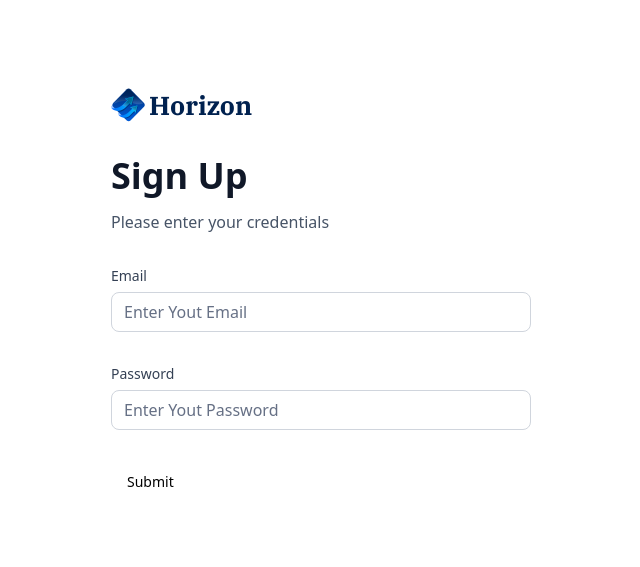
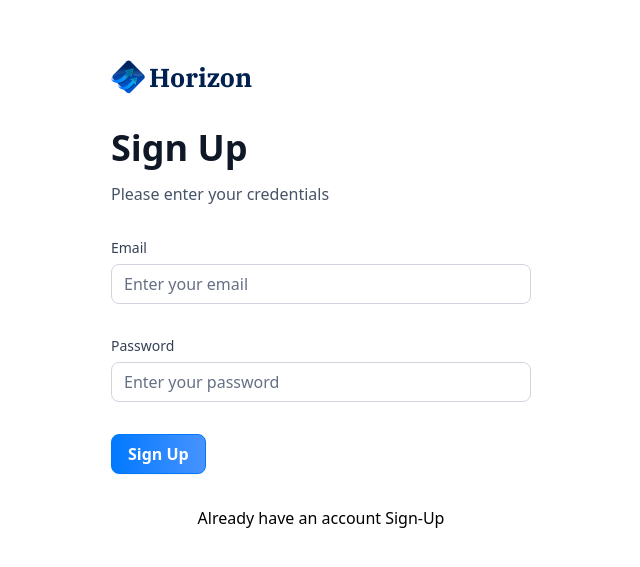
Before and after one commit to PtlMarty/banking-yt-project, a Next.js app: page /sign-up in a window 1280 px wide. Shown: the part 105-672 px from the top of the page, without its empty margins (319-959 px from the left). Built offline with nearby package versions, Linux system fonts and the light colour scheme.

Commit message:
implemented sign-in form with correct types

```diff
--- a/components/AuthForm.tsx
+++ b/components/AuthForm.tsx
@@ -8,8 +8,9 @@ import { useState } from "react";
 import { useForm } from "react-hook-form";
 
 import { authFormSchema } from "@/lib/utils";
+import { Loader2 } from "lucide-react";
 import { z } from "zod";
-import CostumInput from "./CustumInput";
+import CustumInput from "./CustumInput";
 
 const formSchema = z.object({
   email: z.string().email(),
@@ -18,6 +19,7 @@ const formSchema = z.object({
 
 const AuthForm = ({ type }: { type: string }) => {
   const [user, setUser] = useState(null);
+  const [isLoading, setIsLoading] = useState(false);
 
   // 1. Define your form.
   const form = useForm<z.infer<typeof authFormSchema>>({
@@ -32,7 +34,9 @@ const AuthForm = ({ type }: { type: string }) => {
   function onSubmit(values: z.infer<typeof authFormSchema>) {
     // Do something with the form values.
     // ✅ This will be type-safe and validated.
+    setIsLoading(true);
     console.log(values);
+    setIsLoading(false);
   }
   return (
     <section className="auth-form">
@@ -64,24 +68,42 @@ const AuthForm = ({ type }: { type: string }) => {
         <>
           <Form {...form}>
             <form onSubmit={form.handleSubmit(onSubmit)} className="space-y-8">
-              <CostumInput
+              <CustumInput
                 control={form.control}
-                name={"Username"}
-                label={"Email"}
-                placeholder={"Enter Yout Email"}
-                type={"email"}
-              />
-              <CostumInput
-                control={form.control}
-                name={"password"}
-                label={"Password"}
-                placeholder={"Enter Yout Password"}
-                type={"password"}
+                name="email"
+                label="Email"
+                placeholder="Enter your email"
               />
 
-              <Button type="submit">Submit</Button>
+              <CustumInput
+                control={form.control}
+                name="password"
+                label="Password"
+                placeholder="Enter your password"
+              />
+
+              <Button type="submit" className="form-btn" disabled={isLoading}>
+                {isLoading ? (
+                  <>
+                    <Loader2 size={20} className="animate-spin" /> &nbsp;
+                    Loading ...
+                  </>
+                ) : type === "sign-in" ? (
+                  "Sign In"
+                ) : (
+                  "Sign Up"
+                )}
+              </Button>
             </form>
           </Form>
+          <footer className="flex justify-center gap-1">
+            <p>
+              {type === "sign-in"
+                ? "Don't have an account?"
+                : "Already have an account"}
+            </p>
+            <Link href="/sign-up"> Sign-Up</Link>
+          </footer>
         </>
       )}
     </section>
--- a/components/CustumInput.tsx
+++ b/components/CustumInput.tsx
@@ -1,28 +1,27 @@
-import { authFormSchema } from "@/lib/utils";
-import { Control } from "react-hook-form";
-import { z } from "zod";
 import { FormControl, FormField, FormLabel, FormMessage } from "./ui/form";
 import { Input } from "./ui/input";
 
-interface CostumInputProps {
+import { authFormSchema } from "@/lib/utils";
+import { Control, FieldPath } from "react-hook-form";
+import { z } from "zod";
+
+interface CustomInputPros {
   control: Control<z.infer<typeof authFormSchema>>;
-  name: string;
+  name: FieldPath<z.infer<typeof authFormSchema>>;
   label: string;
   placeholder: string;
-  type: string | undefined;
 }
 
-const CostumInput = ({
+const CustumInput = ({
   control,
   name,
   label,
   placeholder,
-  type,
-}: CostumInputProps) => {
+}: CustomInputPros) => {
   return (
     <FormField
       control={control}
-      name={name as "email" | "password"}
+      name={name}
       render={({ field }) => (
         <div className="form-item">
           <FormLabel className="form-label">{label}</FormLabel>
@@ -31,9 +30,9 @@ const CostumInput = ({
               <Input
                 placeholder={placeholder}
                 className="input-class"
-                type={type}
+                type={name === "password" ? "password" : "text"}
                 {...field}
-              ></Input>
+              />
             </FormControl>
             <FormMessage className="form-message mt-2" />
           </div>
@@ -43,4 +42,4 @@ const CostumInput = ({
   );
 };
 
-export default CostumInput;
+export default CustumInput;
```
